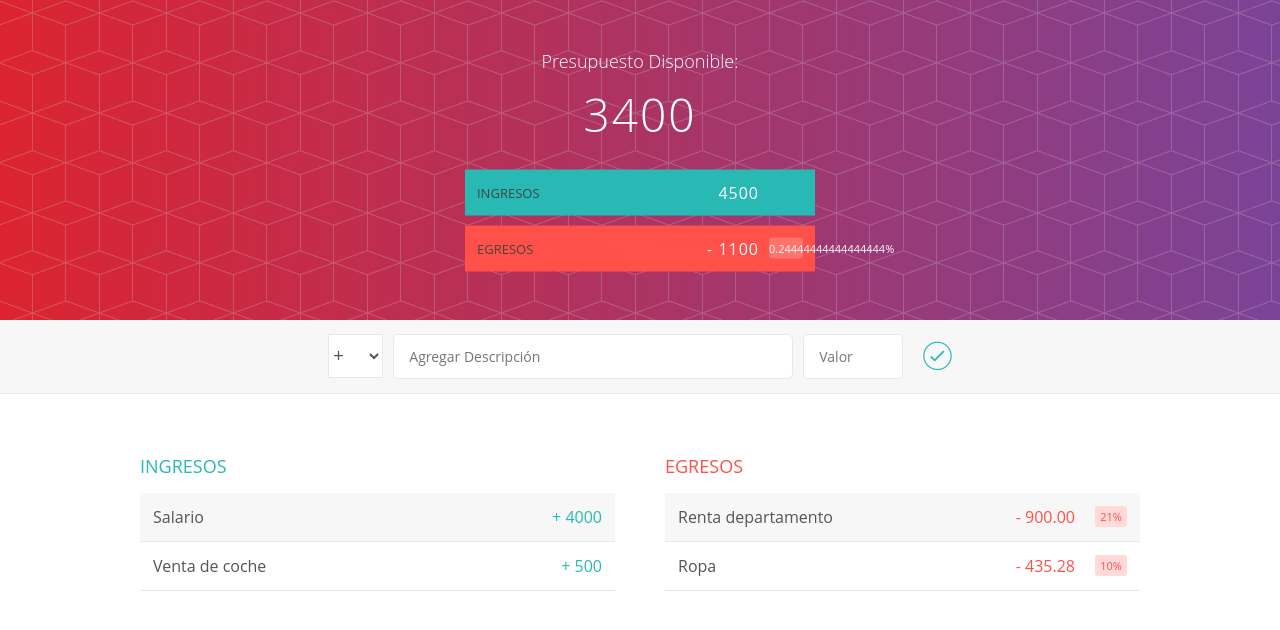
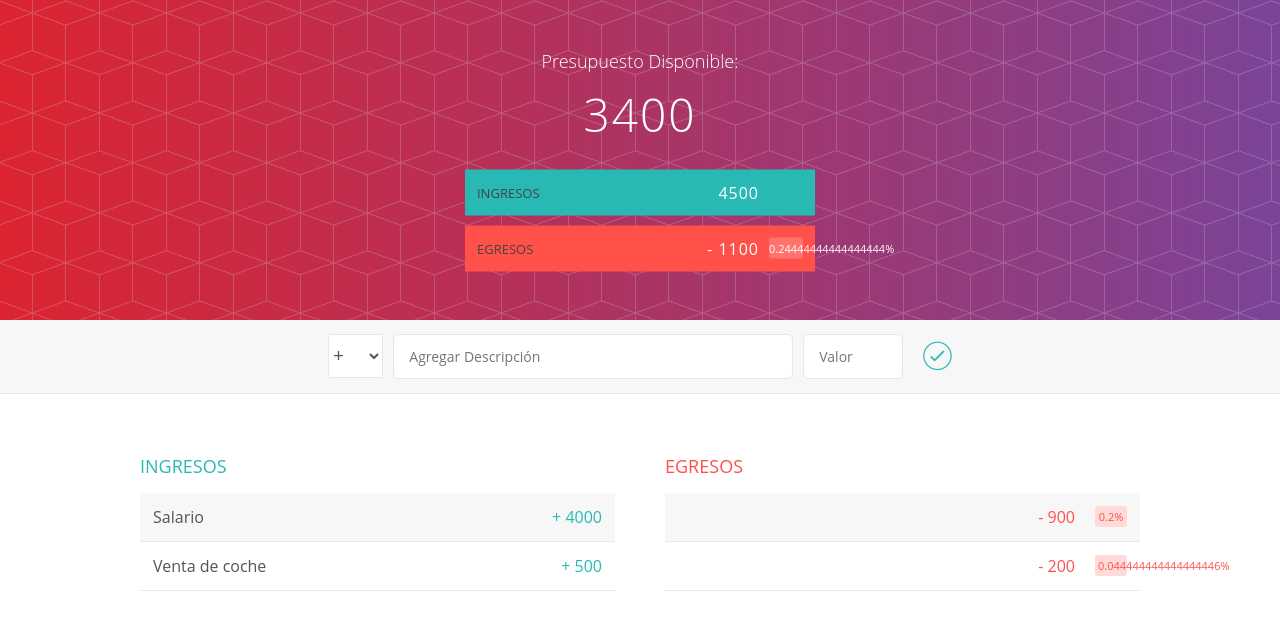
Before and after one commit to VicenteMza/angularRepo, an Angular app in the folder app_de_presupuesto/: page / in a window 1280 px wide. Shown: the top 630 px of the page. Built offline with nearby package versions, Linux system fonts and the light colour scheme.

Commit message:
trabajo sobre el componente egreso-componet

```diff
--- a/app_de_presupuesto/src/app/app.component.html
+++ b/app_de_presupuesto/src/app/app.component.html
@@ -10,5 +10,7 @@
   <div class="contenedor limpiarEstilos">
     <app-ingreso></app-ingreso>
 
-    <app-egreso></app-egreso>
+    <app-egreso
+      [ingresoTotal]="getIngresoTotal()"
+    ></app-egreso>
   </div>
--- a/app_de_presupuesto/src/app/egreso/egreso.component.html
+++ b/app_de_presupuesto/src/app/egreso/egreso.component.html
@@ -2,24 +2,13 @@
     <h2 class="egreso_titulo">Egresos</h2>
 
 
-        <div class="elemento limpiarEstilos" >
-            <div class="elemento_descripcion">Renta departamento</div>
+        <div *ngFor="let egreso of egresos " class="elemento limpiarEstilos" >
+            <div class="elemento_descripcion">{{egreso.descripcion}}</div>
             <div class="right limpiarEstilos">
-                <div class="elemento_valor">- 900.00</div>
-                <div class="elemento_porcentaje">21%</div>
+                <div class="elemento_valor">- {{egreso.valor}}</div>
+                <div class="elemento_porcentaje">{{calcularPorcentaje(egreso)}}%</div>
                 <div class="elemento_eliminar">
-                    <button class="elemento_eliminar--btn"><i class="ion-ios-close-outline"></i></button>
-                </div>
-            </div>
-        </div>
-
-        <div class="elemento limpiarEstilos" >
-            <div class="elemento_descripcion">Ropa</div>
-            <div class="right limpiarEstilos">
-                <div class="elemento_valor">- 435.28</div>
-                <div class="elemento_porcentaje">10%</div>
-                <div class="elemento_eliminar">
-                    <button class="elemento_eliminar--btn"><i class="ion-ios-close-outline"></i></button>
+                    <button class="elemento_eliminar--btn" (click)="eliminarEgreso(egreso)"><i class="ion-ios-close-outline"></i></button>
                 </div>
             </div>
         </div>
--- a/app_de_presupuesto/src/app/egreso/egreso.component.ts
+++ b/app_de_presupuesto/src/app/egreso/egreso.component.ts
@@ -1,4 +1,6 @@
-import { Component, OnInit } from '@angular/core';
+import { Component, Input, OnInit } from '@angular/core';
+import { Egreso } from './egreso.model';
+import { EgresoServicio } from './egreso.servicio';
 
 @Component({
   selector: 'app-egreso',
@@ -7,9 +9,20 @@ import { Component, OnInit } from '@angular/core';
 })
 export class EgresoComponent implements OnInit {
 
-  constructor() { }
+  egresos: Egreso[] = [];
+  @Input() ingresoTotal:number;
+
+  constructor(private egresoServicio: EgresoServicio) { }
 
   ngOnInit(): void {
+    this.egresos = this.egresoServicio.egresos;
   }
 
+  eliminarEgreso(egreso: Egreso){
+    this.egresoServicio.eliminar(egreso);
+  }
+
+  calcularPorcentaje(egreso:Egreso){
+    return egreso.valor/this.ingresoTotal;
+  }
 }
--- a/app_de_presupuesto/src/app/egreso/egreso.servicio.ts
+++ b/app_de_presupuesto/src/app/egreso/egreso.servicio.ts
@@ -4,5 +4,11 @@ export class EgresoServicio{
     egresos: Egreso[] = [
         new Egreso("Renta Depto", 900),
         new Egreso("Ropa", 200)
-    ]
+    ];
+
+
+    eliminar(egreso: Egreso) {
+      const indice: number = this.egresos.indexOf(egreso);
+      this.egresos.splice(indice, 1);
+    }
 }
```
